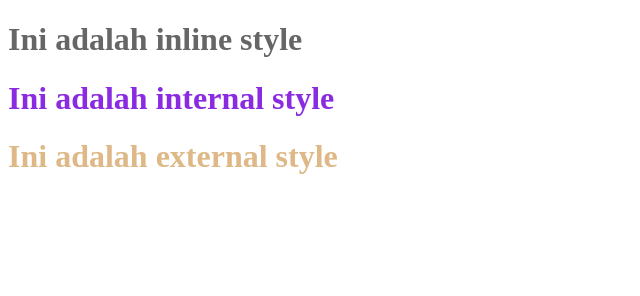
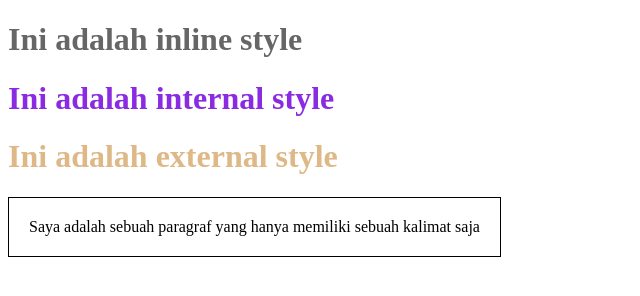
Before and after one commit to withered-flowers/education-css-box-model, a website: page sources/index.html in a window 1280 px wide. Shown: the whole page, without its empty margins (0-640 px from the left). Drawn offline with Linux system fonts and the light colour scheme.

Commit message:
feat: add content

```diff
--- a/sources/index.html
+++ b/sources/index.html
@@ -25,5 +25,6 @@
     <!-- Perhatikan di sini kita menggunakan class yang ada pada -->
     <!-- file: public/index.css -->
     <h1 class="external-style-h1">Ini adalah external style</h1>
+    <p>Saya adalah sebuah paragraf yang hanya memiliki sebuah kalimat saja</p>
   </body>
 </html>
--- a/sources/src/index.css
+++ b/sources/src/index.css
@@ -1,3 +1,10 @@
 .external-style-h1 {
   color: burlywood;
 }
+
+p {
+  width: max-content;
+  height: max-content;
+  padding: 20px;
+  border: 1px solid;
+}
```
Also changed, not shown: assets/image01.png (added), assets/image02.png (added), readme.md.
